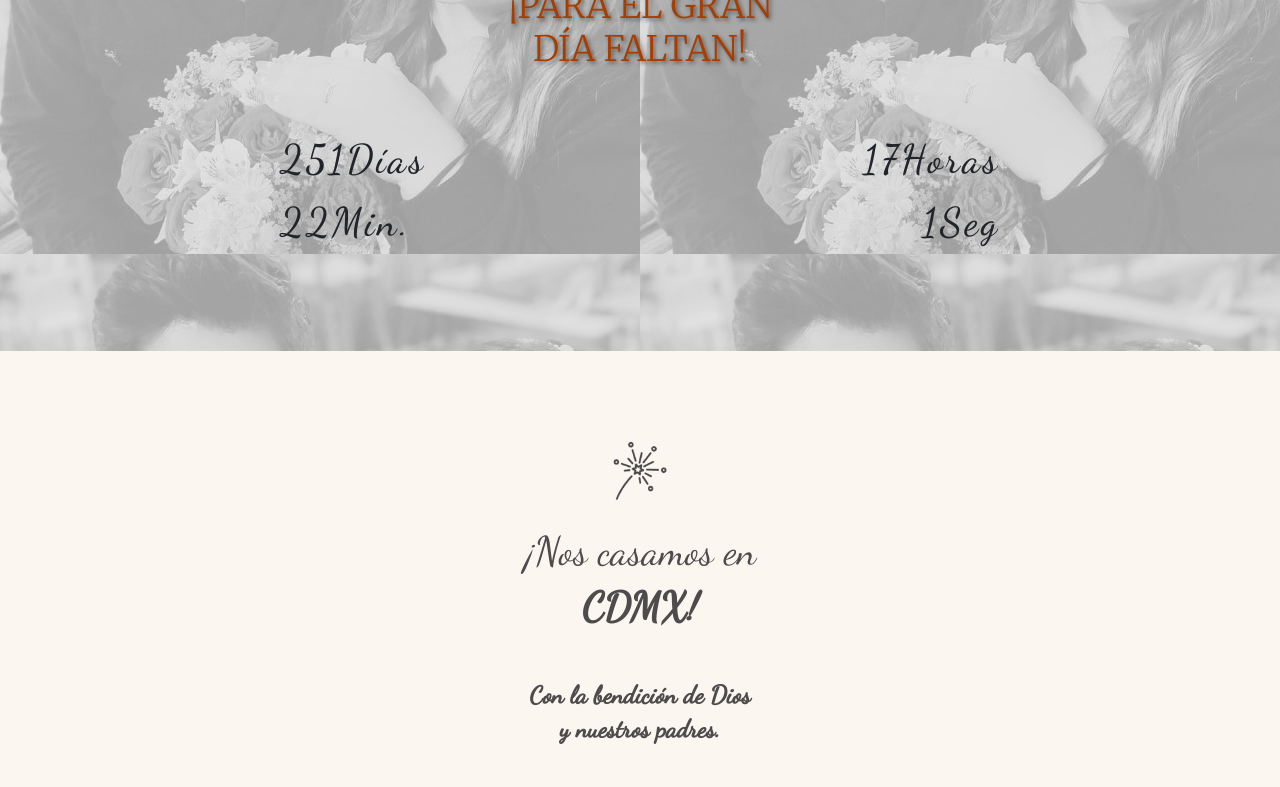
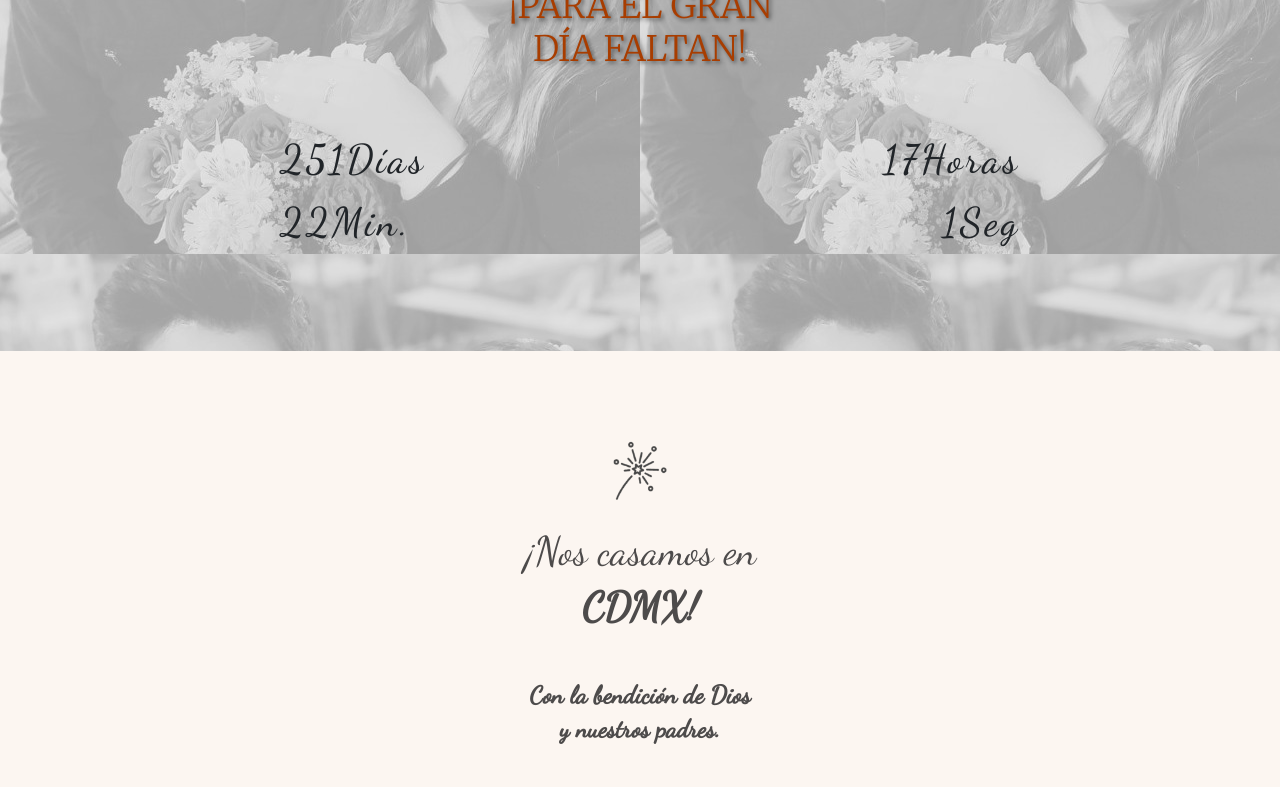
Before and after one commit to DanielOcampo217/invi_olas, a plain HTML site: page index.html in a window 1280 px wide. Shown: the part 2500-3287 px from the top of the page. Drawn offline with nearby package versions, Linux system fonts and the light colour scheme.

Commit message:
Update style.css

```diff
--- a/style.css
+++ b/style.css
@@ -656,7 +656,6 @@
     width: 50%; /* Divide el ancho en dos columnas iguales */
     text-align: center;
     font-size: 24px;
-    padding-left: -80px;
 }
 
 /* Estilo para la columna izquierda */
@@ -667,7 +666,7 @@
 
 /* Estilo para la columna derecha */
 #horas, #segundos {
-    margin-right: -40px;
+    margin-right: -60px;
     float: right;
 }
 
```
